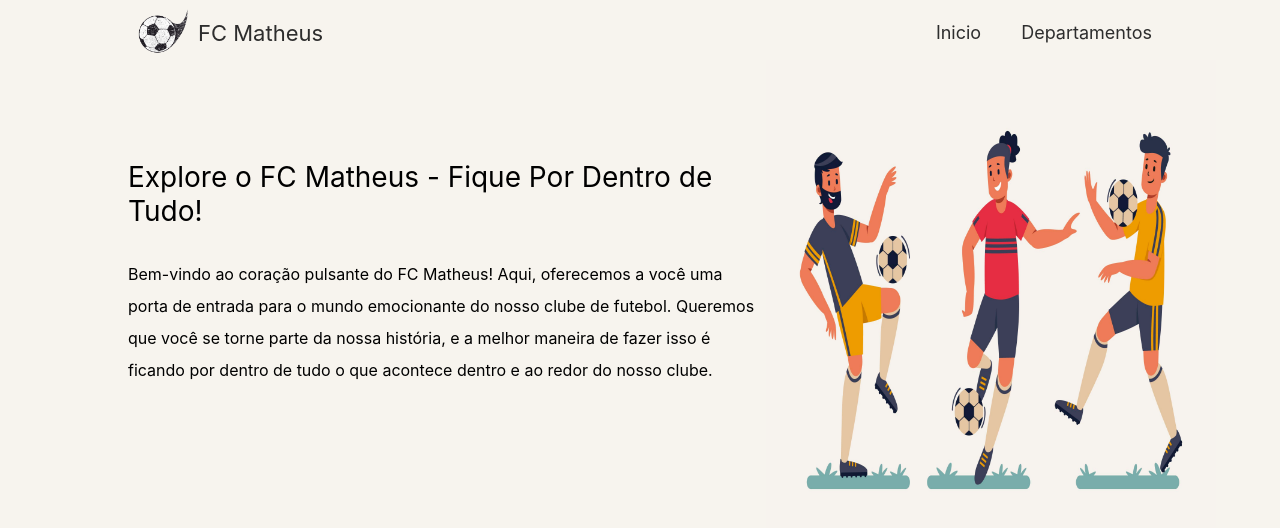
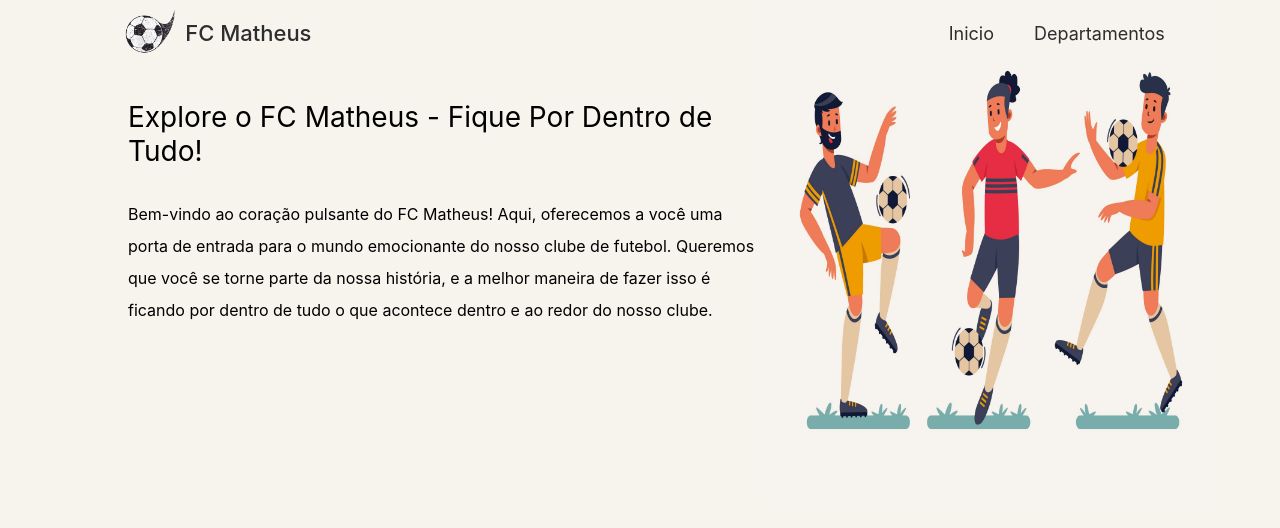
Before and after one commit to MatheusFelipe27/meu-clube-front, a React (Create React App) app: page / in a window 1280 px wide. Shown: the top 528 px of the page. Built offline with nearby package versions, Linux system fonts and the light colour scheme.

Commit message:
feat implement fixed navbar on scroll

```diff
--- a/src/components/navbar/Navbar.scss
+++ b/src/components/navbar/Navbar.scss
@@ -1,37 +1,62 @@
 .nav{
+    width: 100vw;
     height: 60px;
     display: flex;
     justify-content: space-between;
+    position: fixed;
+    top: 0;
+    z-index: 1000;
+
 
     .navLeft{
         display: flex;
         align-items: center;
-        margin-left: 10%;
+        margin-left: 9%;
         .navLeftLogo{
             width: 70px;
             height: 70px;
         }
-        span{
+        #teamName{
             font-size: 22px;
-            padding-top: 5px;
+            padding-top: 6px;
             cursor: pointer;
             color: #2D2D2D;
+            font-weight: 500;
+        }
+        #teamNameFixed{
+            font-size: 22px;
+            padding-top: 6px;
+            cursor: pointer;
+            color: #FFFFFF;
+            font-weight: 500;
         }
     }
 
     .navRight{
         display: flex;
         align-items: center;
-        margin-right: 10%;
+        margin-right: 9%;
         gap: 40px;
 
-        span{
+        #sectionsName{
             font-size: 18px;
-            padding-top: 5px;
+            padding-top: 7px;
             cursor: pointer;
             color: #2D2D2D;
+            text-decoration: none;
         }
-        span:hover{
+        #sectionsName:hover{
+            text-decoration: underline;
+        }
+
+        #sectionsNameFixed{
+            font-size: 18px;
+            padding-top: 7px;
+            cursor: pointer;
+            color: #FFFFFF;
+            text-decoration: none;
+        }
+        #sectionsNameFixed:hover{
             text-decoration: underline;
         }
     }
--- a/src/components/navbar/Navbar.tsx
+++ b/src/components/navbar/Navbar.tsx
@@ -1,18 +1,30 @@
-import React from 'react'
+import React, { useEffect, useState } from 'react'
 import './Navbar.scss'
 import logo from './../../assets/logo.png'
 
 const Navbar = () => {
+  const [navbarFixed,setNavbarFixed] = useState<boolean>(false)
+
+  const updateNavbarPosition = () => {
+      window.scrollY > 0 ? setNavbarFixed(true) : setNavbarFixed(false);
+  };
+
+  useEffect(()=>{
+      window.addEventListener("scroll", updateNavbarPosition);
+      return () => {
+        window.removeEventListener("scroll", updateNavbarPosition);
+      };
+  },[])
   return (
     <>
         <nav className='nav'>
             <div className='navLeft'>
               <img className='navLeftLogo' src={logo} alt='logo'/>
-              <span> FC Matheus</span>
+              <span id={navbarFixed? 'teamNameFixed' : 'teamName'}> FC Matheus</span>
             </div>
             <div className='navRight'>
-              <span> Inicio</span>
-              <span> Departamentos</span>
+              <a href='#homeInitial' id={navbarFixed? 'sectionsNameFixed' : 'sectionsName'}> Inicio</a>
+              <a href='#homeDepartments' id={navbarFixed? 'sectionsNameFixed' : 'sectionsName'}> Departamentos</a>
             </div>
         </nav>
     </>
```
